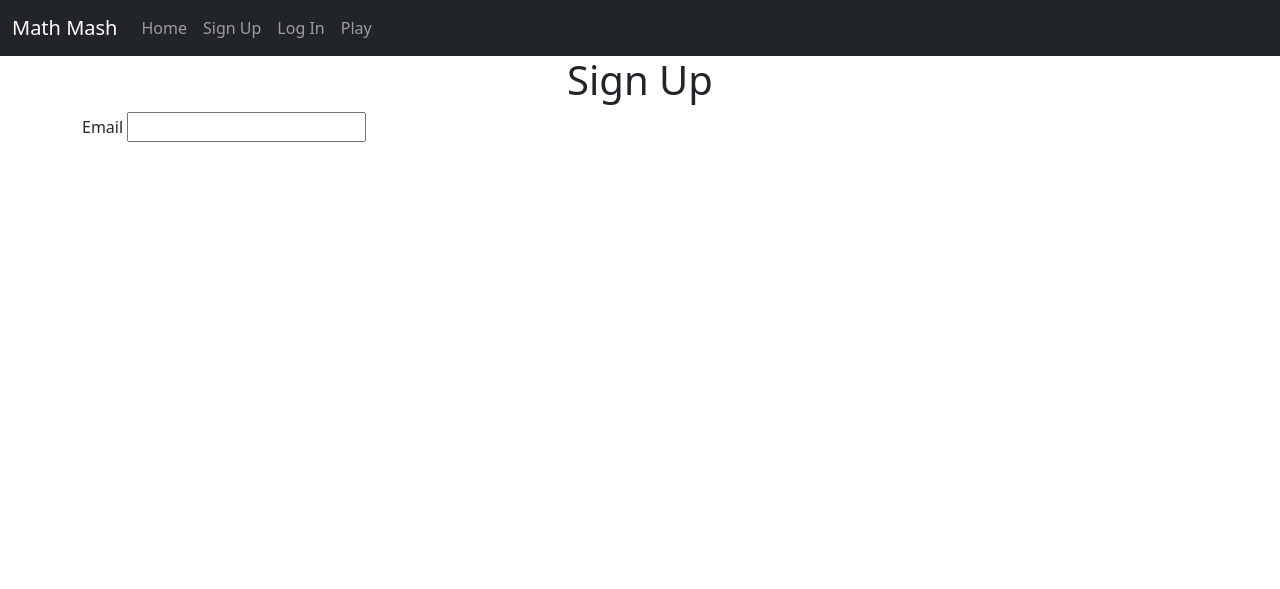
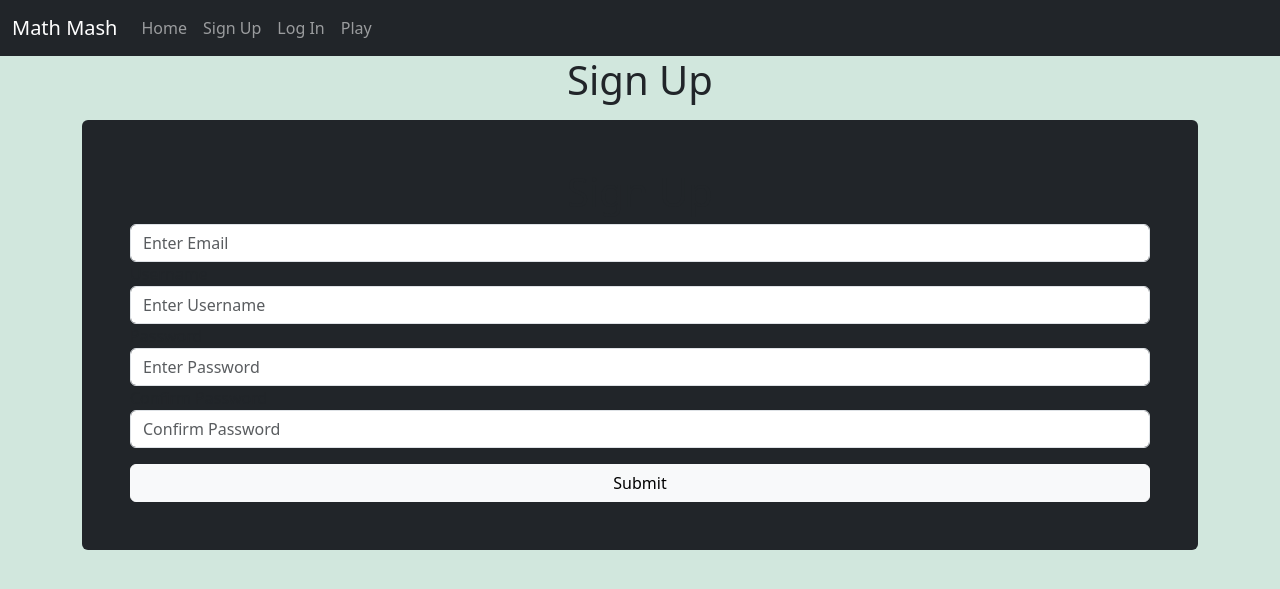
Before and after one commit to terrykub80/Math-Mash, a Flask app: page /signup in a window 1280 px wide. Shown: the top 589 px of the page. Run offline with Flask 2, Linux system fonts and the light colour scheme.

Commit message:
finish sign up form

```diff
--- a/app/templates/base.html
+++ b/app/templates/base.html
@@ -7,7 +7,7 @@
     <link rel="stylesheet" href="https://cdn.jsdelivr.net/npm/bootstrap@5.3.0-alpha1/dist/css/bootstrap.min.css">
     <title>Math Mash | {% block title %} Hello {% endblock %}</title>
 </head>
-<body>
+<body class="bg-success-subtle">
 
     {% include 'nav.html' %}
 
--- a/app/templates/signup.html
+++ b/app/templates/signup.html
@@ -5,10 +5,20 @@
 {% block content %}
 <h1 class="text-center">Sign Up</h1>
 
-<form action="">
-    {{ form.email.label }}
-    {{ form.email }}
+<form action="" class="bg-dark rounded mt-3 p-5">
+    <h1 class="text-center">Sign Up</h1>
+    {{ form.email(class='form-control', placeholder='Enter Email') }}
 
+    {{ form.username.label }}
+    {{ form.username(class='form-control', placeholder='Enter Username') }}
+
+    {{ form.password.label }}
+    {{ form.password(class='form-control', placeholder='Enter Password') }}
+
+    {{ form.confirm_pass.label }}
+    {{ form.confirm_pass(class='form-control', placeholder='Confirm Password') }}
+
+    {{ form.submit(class='btn btn-light w-100 mt-3') }}
 </form>
 
 {% endblock %}
```
